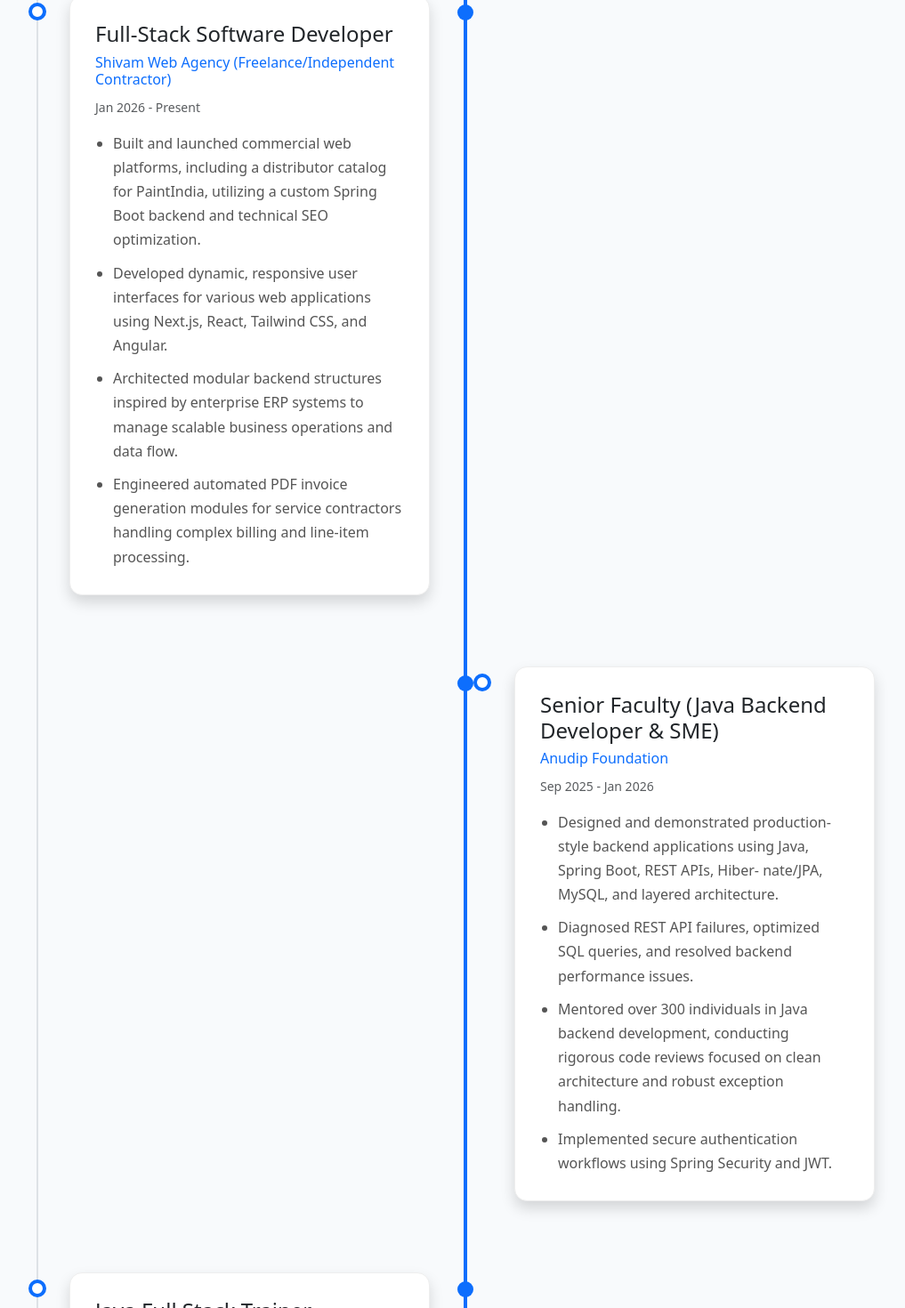
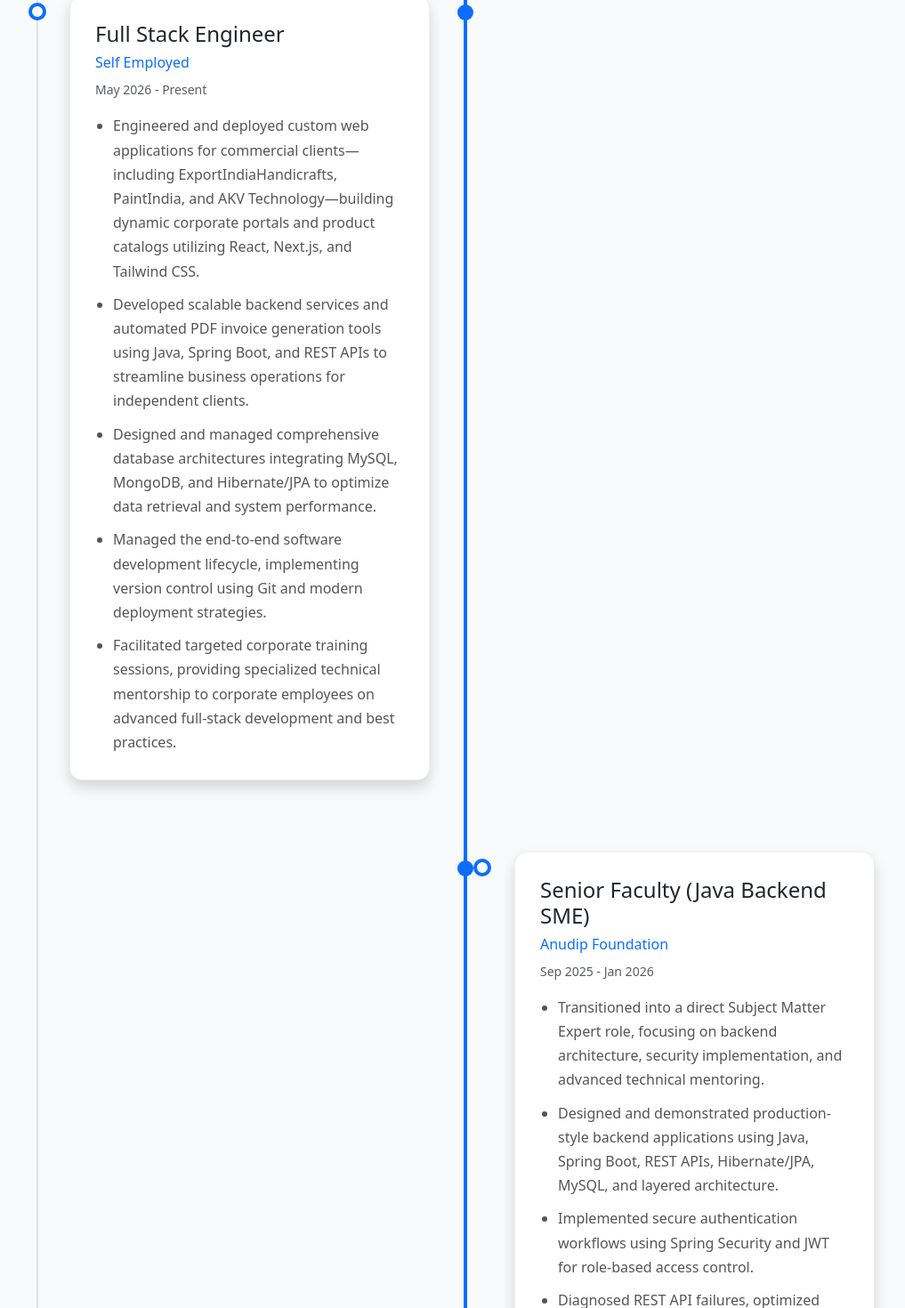
Before and after one commit to ShivamVishw/portfolio-frontend, an Angular app: page /experience in a window 1280 px wide. Shown: the part 215-1685 px from the top of the page at 89% size, without its empty margins (117-1134 px from the left). Built offline with nearby package versions, Linux system fonts and the light colour scheme.

Commit message:
Updated experience

```diff
--- a/src/app/pages/experience/experience.html
+++ b/src/app/pages/experience/experience.html
@@ -13,40 +13,39 @@
             <div class="timeline-content shadow">
 
                 <h4>
-                    Full-Stack Software Developer
+                    Full Stack Engineer
                 </h4>
 
                 <h6 class="text-primary">
-                    Shivam Web Agency (Freelance/Independent Contractor)
+                    Self Employed
                 </h6>
 
                 <small class="text-muted">
-                    Jan 2026 - Present
+                    May 2026 - Present
                 </small>
 
                 <ul class="mt-3">
 
                     <li>
-                        Built and launched commercial web platforms, including a distributor catalog for PaintIndia, utilizing a custom Spring
-Boot backend and technical SEO optimization.
+                        Engineered and deployed custom web applications for commercial clients—including ExportIndiaHandicrafts, PaintIndia, and AKV Technology—building dynamic corporate portals and product catalogs utilizing React, Next.js, and Tailwind CSS.
                     </li>
 
                     <li>
-                        Developed dynamic, responsive user interfaces for various web applications using Next.js, React, Tailwind CSS, and
-Angular.
+                        Developed scalable backend services and automated PDF invoice generation tools using Java, Spring Boot, and REST APIs to streamline business operations for independent clients.
                     </li>
 
                     <li>
-                        Architected modular backend structures inspired by enterprise ERP systems to manage scalable business operations
-and data flow.
+                        Designed and managed comprehensive database architectures integrating MySQL, MongoDB, and Hibernate/JPA to optimize data retrieval and system performance.
 
                     </li>
 
                     <li>
-                        Engineered automated PDF invoice generation modules for service contractors handling complex billing and line-item
-processing.
+                        Managed the end-to-end software development lifecycle, implementing version control using Git and modern deployment strategies.
                     </li>
 
+                    <li>
+                        Facilitated targeted corporate training sessions, providing specialized technical mentorship to corporate employees on advanced full-stack development and best practices.
+                    </li>
                 </ul>
 
             </div>
@@ -58,7 +57,7 @@ processing.
             <div class="timeline-content shadow">
 
                 <h4>
-                    Senior Faculty (Java Backend Developer & SME)
+                    Senior Faculty (Java Backend SME)
                 </h4>
 
                 <h6 class="text-primary">
@@ -72,21 +71,24 @@ processing.
                 <ul class="mt-3">
 
                     <li>
-                        Designed and demonstrated production-style backend applications using Java, Spring Boot, REST APIs, Hiber-
-nate/JPA, MySQL, and layered architecture.
+                        Transitioned into a direct Subject Matter Expert role, focusing on backend architecture, security implementation, and advanced technical mentoring.
                     </li>
 
                     <li>
-                        Diagnosed REST API failures, optimized SQL queries, and resolved backend performance issues.
+                        Designed and demonstrated production-style backend applications using Java, Spring Boot, REST APIs, Hibernate/JPA, MySQL, and layered architecture.
+
                     </li>
 
                     <li>
-                        Mentored over 300 individuals in Java backend development, conducting rigorous code reviews focused on clean
-architecture and robust exception handling.
+                        Implemented secure authentication workflows using Spring Security and JWT for role-based access control.
                     </li>
 
                     <li>
-                        Implemented secure authentication workflows using Spring Security and JWT.
+                        Diagnosed REST API failures, optimized complex SQL queries, and resolved backend performance issues.
+                    </li>
+
+                    <li>
+                        Mentored over 300 individuals in Java backend development, conducting rigorous code reviews focused on clean architecture and robust exception handling.
                     </li>
 
                 </ul>
@@ -105,7 +107,7 @@ architecture and robust exception handling.
             <div class="timeline-content shadow">
 
                 <h4>
-                    Java Full Stack Trainer (Backend Mentor)
+                    Java Full Stack Developer | Technical Trainer
                 </h4>
 
                 <h6 class="text-success">
@@ -119,23 +121,23 @@ architecture and robust exception handling.
                 <ul class="mt-3">
 
                     <li>
-                        Delivered technical guidance to over 500 learners on Java Backend Development, focusing on Spring Boot, REST
-APIs, Hibernate/JPA, and MySQL.
+                        Delivered high-impact technical guidance and code reviews for large-scale training programs, bridging the gap between academic learning and production-ready development.
                     </li>
 
                     <li>
-                        Troubleshot and debugged production-style backend applications, consistently resolving complex REST API failures
-and database integration issues.
+                        Delivered technical guidance to over 500 learners on Java Backend Development, focusing on Spring Boot, REST APIs, Hibernate/JPA, and MySQL.
                     </li>
 
                     <li>
-                        Conducted extensive Java code reviews, strictly enforcing clean architecture, object-oriented programming (OOP)
-principles, and performance optimization.
+                        Troubleshot and debugged production-style backend applications, consistently resolving complex REST API failures and database integration issues.
+                    </li>
+
+                    <li>
+                        Conducted extensive Java code reviews, strictly enforcing clean architecture, object-oriented programming (OOP) principles, and performance optimization.
                     </li>
 
                     <li>
                         Guided the database design, exception handling, and API integration phases for multiple scalable backend projects.
-                    </li>
 
                 </ul>
 
```
